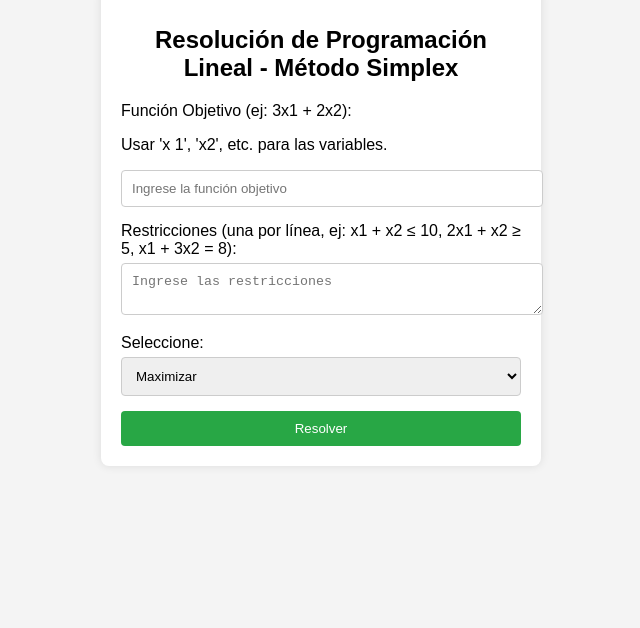
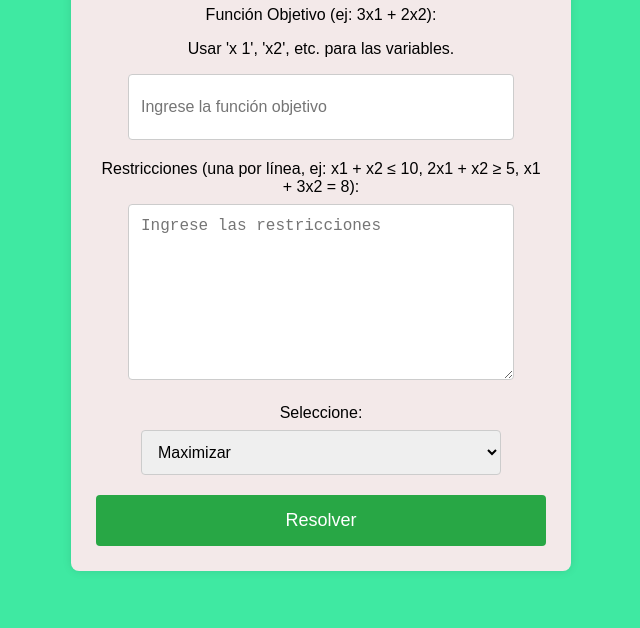
Before and after one commit to Roberstxx07/M-todo-simplex---Programa, a plain HTML site: page index.html in a window 1280 px wide. Shown: the part 172-800 px from the top of the page, without its empty margins (319-959 px from the left). Drawn offline with Linux system fonts and the light colour scheme; files that its build step writes are made by us from their sources; files whose address does not match are found by name.

Commit message:
Update styles.css

```diff
--- a/css/styles.css
+++ b/css/styles.css
@@ -1,6 +1,6 @@
 body {
     font-family: Arial, sans-serif;
-    background-color: #f4f4f4;
+    background-color: hsl(155, 79%, 58%);
     margin: 0;
     padding: 0;
     display: flex;
@@ -10,38 +10,51 @@ body {
 }
 
 .container {
-    background: white;
-    padding: 20px;
+    background: rgb(243, 233, 233);
+    padding: 25px; /* Aumenta el espacio interno */
     border-radius: 8px;
     box-shadow: 0 0 10px rgba(0, 0, 0, 0.1);
-    width: 400px;
+    /*width: 300px; height: 420px;*/
+     width: 450px; /* Aumenta el ancho del contenedor */
+     /*margin-right: 5px;
 }
 
+
 h1 {
-    font-size: 24px;
+    font-size: 26px; /* Aumenta el tamaño del título */
     margin-bottom: 20px;
     text-align: center;
 }
 
 .form-group {
-    margin-bottom: 15px;
+    margin-bottom: 20px; /* Aumenta el espacio entre los grupos de formularios */
 }
 
 .form-group label {
     display: block;
-    margin-bottom: 5px;
+    margin-bottom: 8px; /* Más espacio entre etiqueta y campo */
 }
 
 .form-group input, .form-group textarea, .form-group select {
-    width: 100%;
-    padding: 10px;
+    width: 80%;
+    padding: 12px; /* Aumenta el tamaño del área de entrada */
     border: 1px solid #ccc;
     border-radius: 4px;
+    font-size: 16px; /* Aumenta el tamaño del texto en las entradas */
+}
+
+#objective {
+    height: 40px; /* Aumenta la altura específica para la función objetivo */
+}
+
+#constraints {
+    height: 150px; /* Aumenta la altura del área de restricciones */
 }
 
 button {
     width: 100%;
-    padding: 10px;
+    padding: 15px; /* Aumenta el tamaño del botón */
+    font-size: 18px; /* Aumenta el tamaño del texto en el botón */
     background-color: #28a745;
     color: white;
     border: none;
```
